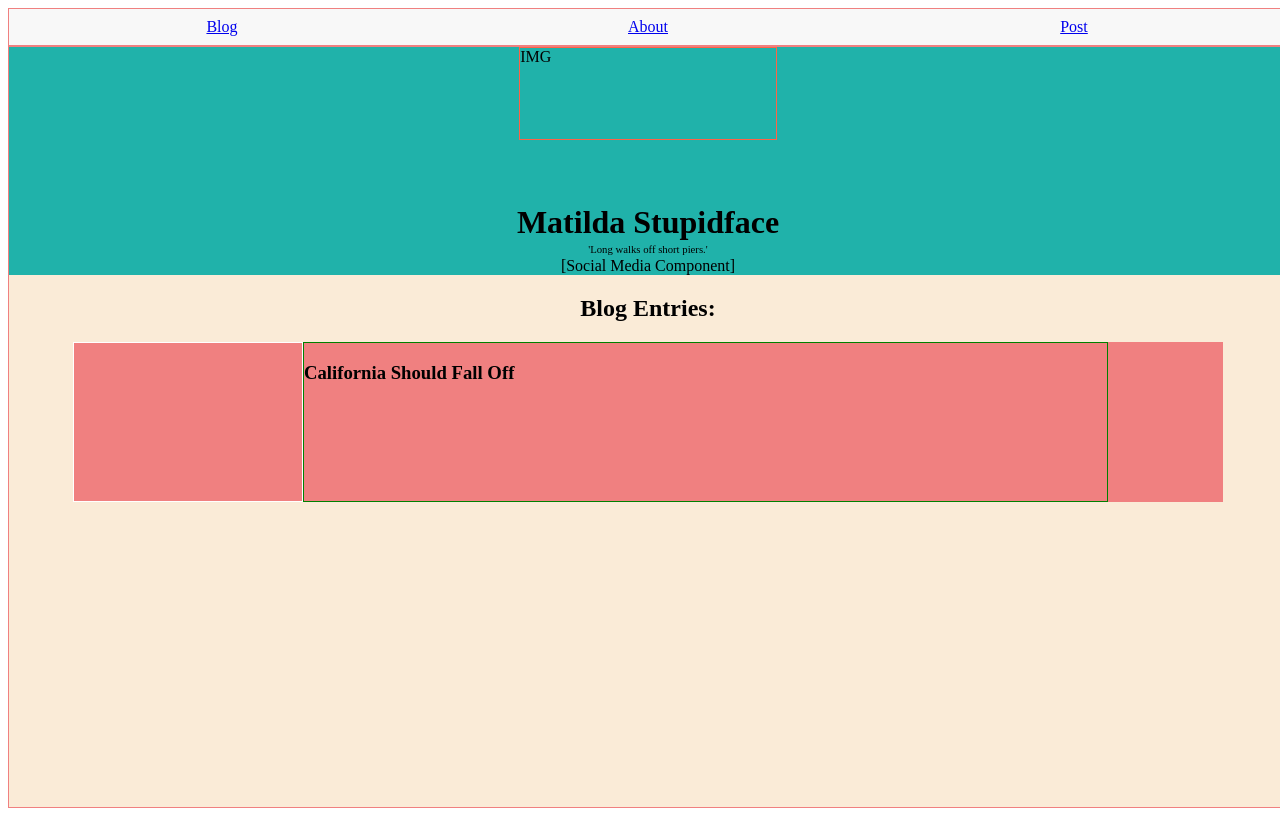
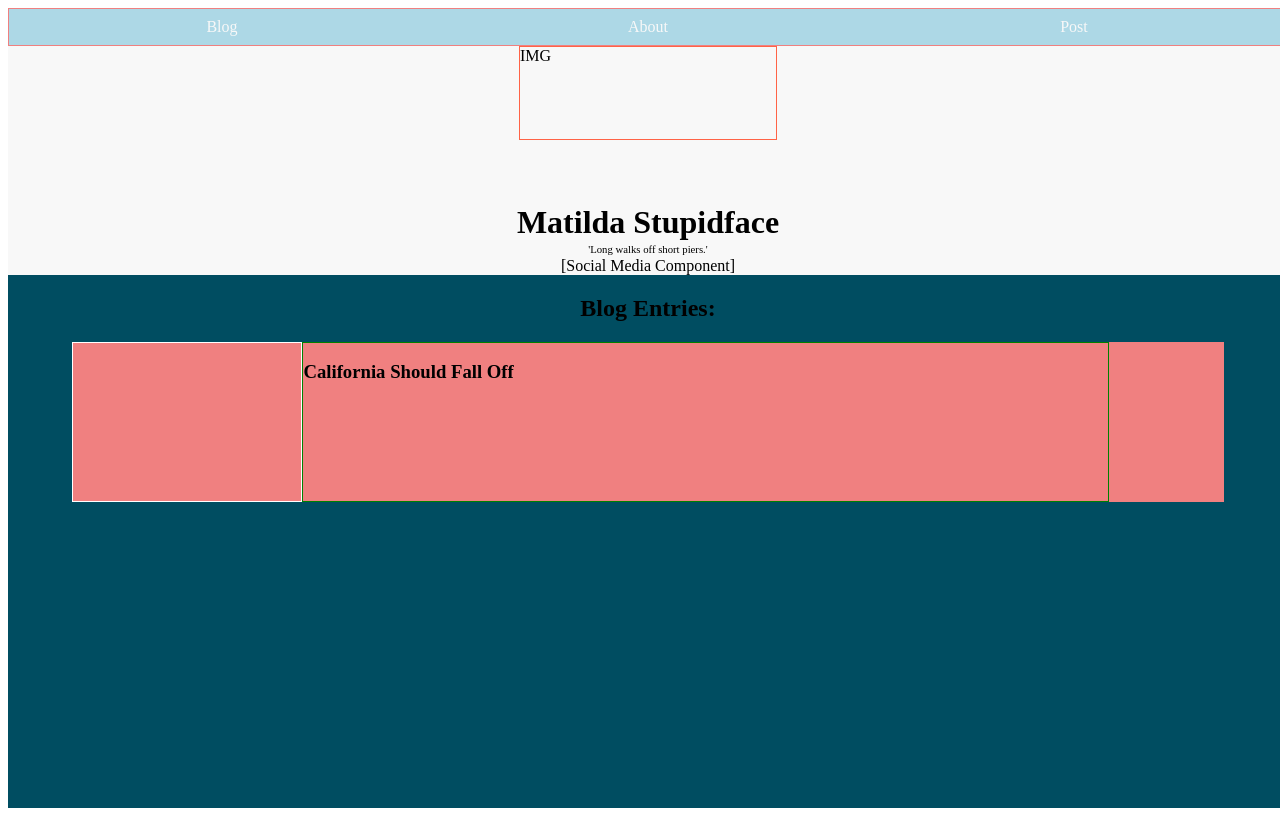
Before and after one commit to cody-m-jenkins/vschool-group-project, a React (Create React App) app in the folder client/: page / in a window 1280 px wide. Built offline with nearby package versions, Linux system fonts and the light colour scheme.

Commit message:
Commit
Commit

```diff
--- a/client/src/css/app.css
+++ b/client/src/css/app.css
@@ -6,7 +6,7 @@
     flex-direction: column;
     justify-content: flex-start;
     align-items: center;
-    background: #f8f8f8;;
+    background: #004d61;
 }
 
 /* @media (min-width: 480px) and (max-width: 767px) {
--- a/client/src/css/blog.css
+++ b/client/src/css/blog.css
@@ -4,7 +4,7 @@
     height: 100%;
     display: flex;
     flex-direction: column;
-    border: 1px solid lightcoral;
+    /* border: 1px solid lightcoral; */
 }
 
 .header {
@@ -14,7 +14,8 @@
     display: flex;
     flex-direction: column;
     align-items: center;
-    background: lightseagreen;
+    background: #f8f8f8;
+    /* border: 1px solid lightseagreen; */
 }
 
 .profile-image {
--- a/client/src/css/full-blog.css
+++ b/client/src/css/full-blog.css
@@ -5,5 +5,5 @@
     display: flex;
     flex-direction: column;
     align-items: center;
-    background: antiquewhite;
+    /* background: antiquewhite; */
 }
--- a/client/src/css/index.css
+++ /dev/null
@@ -1,9 +0,0 @@
-body {
-    background: antiquewhite;
-}
-.navbar{
-    display: flex;
-    justify-content: flex-end;
-    height: 20pt;
-    background: black;
-}
--- a/client/src/css/navbar.css
+++ b/client/src/css/navbar.css
@@ -6,6 +6,7 @@
     justify-content: space-around;
     align-items: center;
     border: 1px solid lightcoral;
+    background: #ff502f;
 }
 
 .navbar-container a {
@@ -15,6 +16,8 @@
     display: flex;
     justify-content: center;
     align-items: center;
+    text-decoration: none;
+    color: #f8f8f8;
     /* background: pink; */
 }
 
@@ -26,18 +29,18 @@
 
 @media (min-width: 768px) and (max-width: 1023px) {
     .navbar-container {
-        /* background: lightcoral; */
+        background: lightcoral;
     }
 }
 
 @media (min-width: 1024px) and (max-width: 1280px) {
     .navbar-container {
-        /* background: lightblue; */
+        background: lightblue;
     }
 }
 
 @media (min-width: 1281px) {
     .navbar-container {
-        /* background: lightseagreen; */
+        background: lightseagreen;
     }
 }
```
